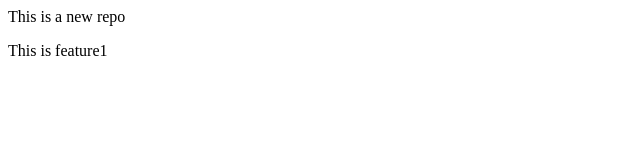
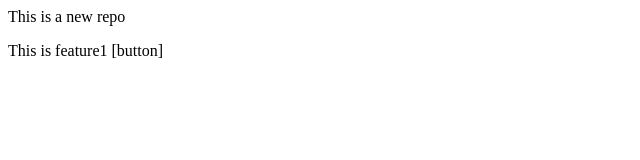
Before and after one commit to Nikk313/LocalRepo, a plain HTML site: page index.html in a window 1280 px wide. Shown: the full height of the page, 0-640 px from the left. Drawn offline with Linux system fonts and the light colour scheme.

Commit message:
button added

```diff
--- a/index.html
+++ b/index.html
@@ -1,2 +1,2 @@
 <p>This is a new repo</p>
-<p>This is feature1</p>
+<p>This is feature1 [button]</p>
```
